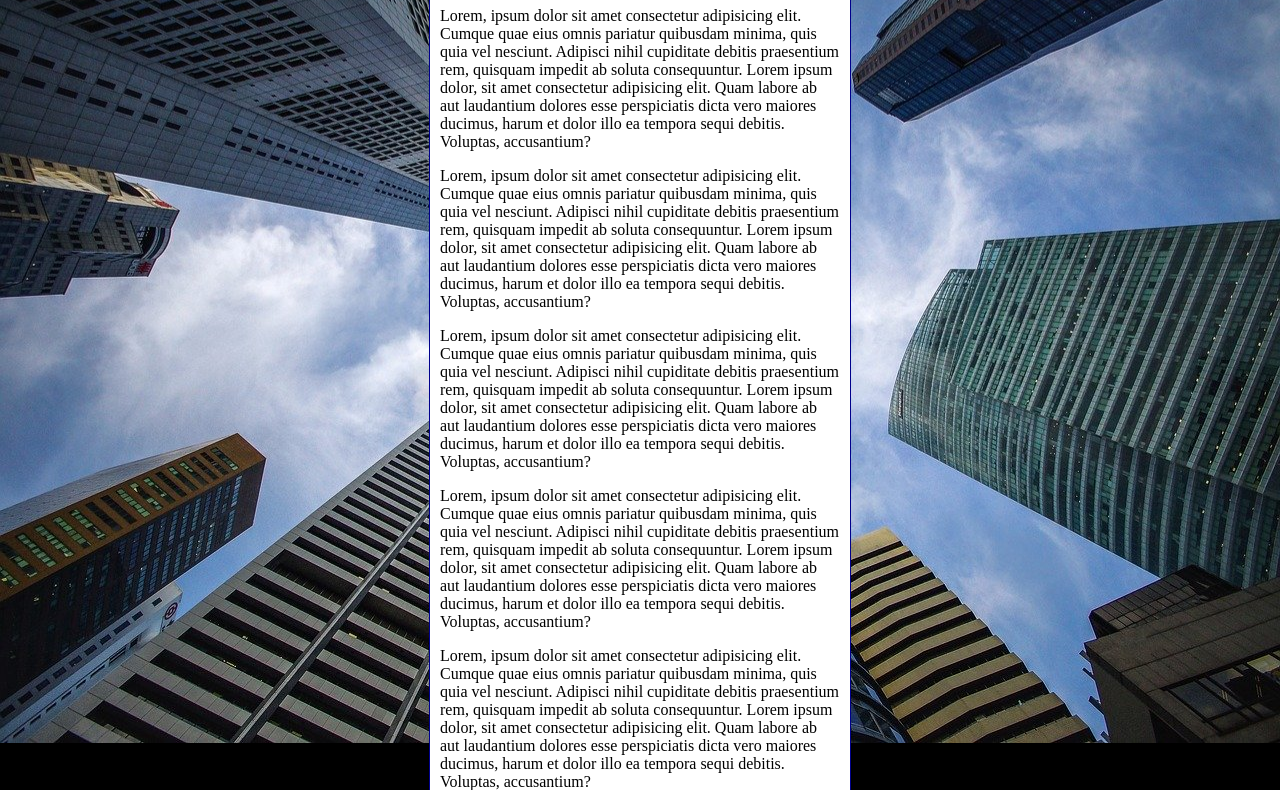
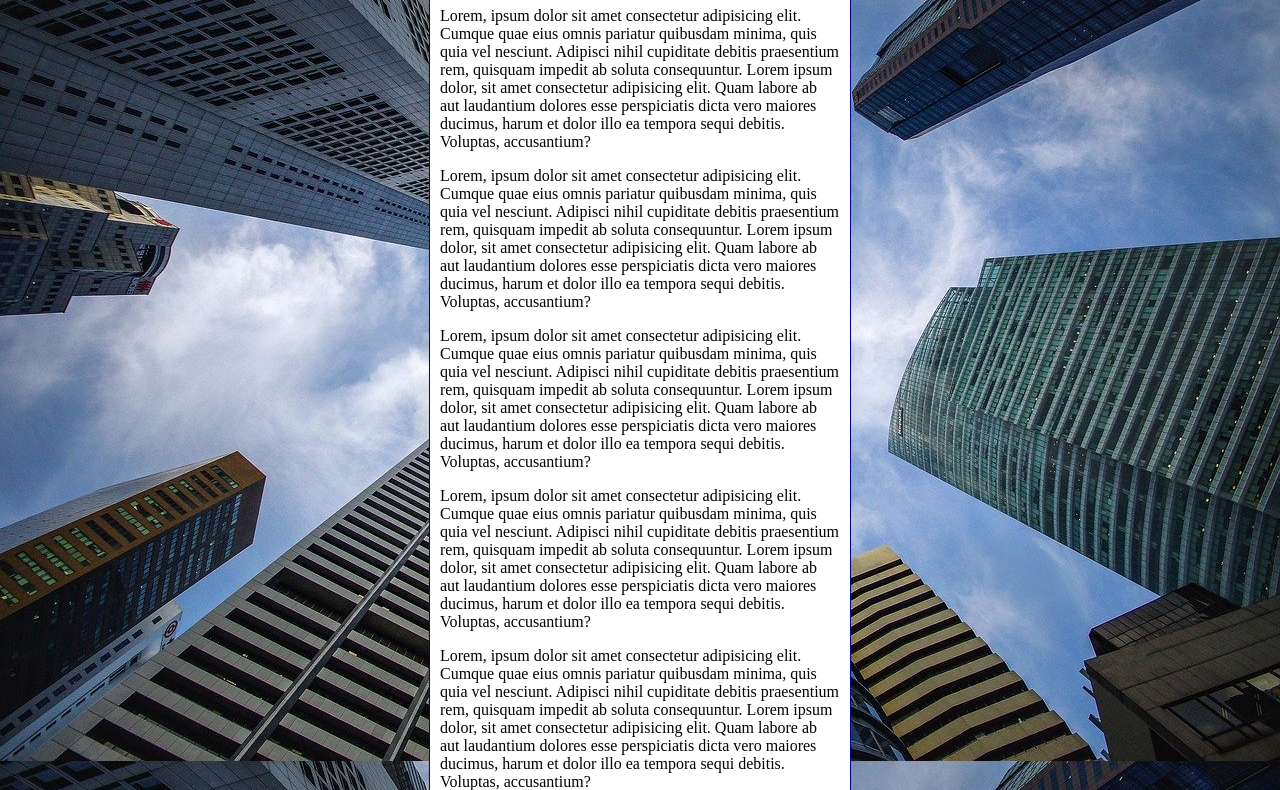
Before and after one commit to vinvpereira/Html-css, a plain HTML site: page fundo006.html in a window 1280 px wide. Shown: the part 92-882 px from the top of the page. Drawn offline with Linux system fonts and the light colour scheme.

Commit message:
atualização no background

```diff
--- a/fundo006.html
+++ b/fundo006.html
@@ -4,7 +4,7 @@
     <meta charset="UTF-8">
     <meta http-equiv="X-UA-Compatible" content="IE=edge">
     <meta name="viewport" content="width=device-width, initial-scale=1.0">
-    <title>Document</title>
+    <title>Fundo fixo de tela</title>
     <style>
         body{
             height: 100vh;
@@ -13,11 +13,13 @@
             background-position: center center;
             background-repeat: no-repeat;
             background-size:cover;
+            background-attachment: fixed;
+
 
         }
         main {
             background-color: white;
-            width: 400px;
+            max-width: 400px;
             padding: 10px;
             margin: auto;
             border: 1px solid darkblue;
```
